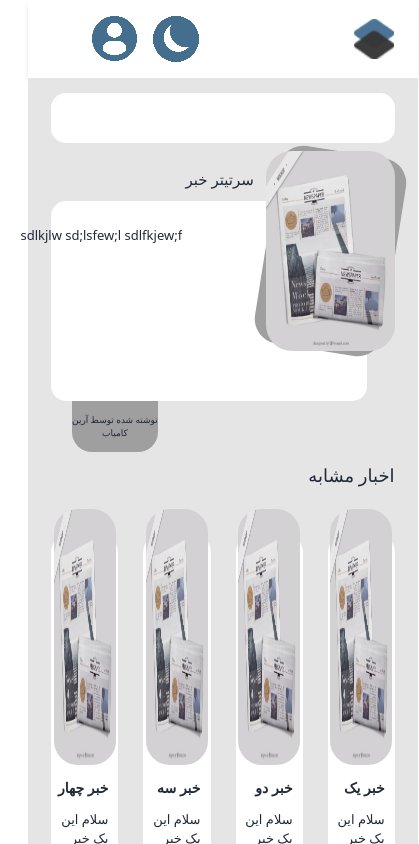
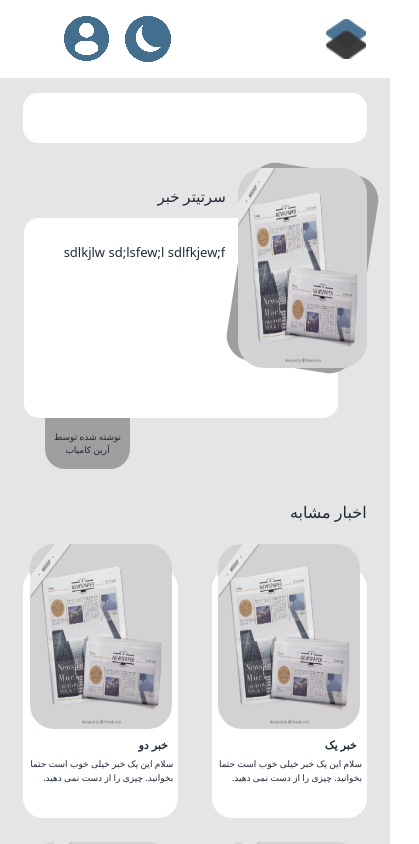
Before and after one commit to academy-react-summer1403/future-programmers, a React (Vite) app: page /newsdetail in a window 390 px wide. Shown: the top 844 px of the page, 419 px wide, since content can reach past the window. Built offline with nearby package versions, Linux system fonts and the light colour scheme; a web font is replaced by a local one.

Commit message:
complete dark mood

```diff
--- a/src/screens/newsDetail/NewsCard.jsx
+++ b/src/screens/newsDetail/NewsCard.jsx
@@ -2,10 +2,10 @@ import React from 'react'
 
 const NewsCard = ({image,topic, explain}) => {
   return (
-    <div className=" relative w-[278px] md:max-lg:w-[30%] h-[360px] md:max-lg:h-[220px] bg-white rounded-[20px] dark:bg-slate-600">
-        <img src={image} className="w-[92%] h-64 md:max-lg:h-[42%] mx-auto relative bottom-6 rounded-3xl"></img>
-        <h1 className="text-[14px] mr-[10px] md:max-lg:text-[9px] font-bold relative bottom-3 md:max-lg:bottom-4 dark:text-white">{topic}</h1>
-        <p className="w-[94%] h-16 mr-[10px] overflow-hidden md:max-lg:h-16  md:max-lg:mx-auto text-[13px] md:max-lg:text-[8px] md:max-lg:relative md:max-lg:bottom-3 bottom-0 overflow-hidden dark:text-white">{explain}</p>
+    <div className=" relative w-[278px] h-[360px] max-lg:w-[30%] max-md:h-[250px] bg-white rounded-[20px] max-sm:w-[45%] dark:bg-slate-600">
+        <img src={image} className="w-[92%] h-64 max-lg:h-[74%] mx-auto relative bottom-6 rounded-3xl"></img>
+        <h1 className="text-[14px] mr-[10px] max-lg:text-[9px] max-md:text-[11px] max-md:bottom-4 font-bold relative bottom-3 md:max-lg:bottom-4 dark:text-white">{topic}</h1>
+        <p className="w-[94%] h-16 mr-[10px] overflow-hidden max-lg:h-[21%] max-lg:text-[9px] max-lg:mx-auto text-[13px] max-lg:relative max-lg:bottom-3 bottom-0 overflow-hidden dark:text-white">{explain}</p>
     </div>
   )
 }
--- a/src/screens/newsDetail/NewsDetail.jsx
+++ b/src/screens/newsDetail/NewsDetail.jsx
@@ -16,21 +16,21 @@ function NewsDetail() {
             <div className='w-[100%] h-[50px] rounded-[15px] bg-white dark:bg-slate-600 dark:text-white'></div>
         </div>
 
-        <div className='w-[88%] mx-auto mt-[70px] pb-[30px] max-lg:mt-[50px] max-md:pb-[10px] max-md:mt-[40px] max-sm:mt-[25px]'>
+        <div className='w-[88%] mx-auto mt-[70px] pb-[30px] max-lg:mt-[50px] max-md:pb-[10px] max-md:mt-[40px] max-sm:mt-[25px] border border-transparent'>
             <h1 className='mt-[16px] mr-[36%] pb-[5px] text-[20px] max-md:text-[15px] max-lg:mr-[42%] max-sm:text-[15px] max-sm:mr-[41%]'>سرتیتر خبر</h1>
             <div className='w-[92%] h-[400px] relative rounded-[15px] mr-[8%] mt-[15px] bg-white dark:bg-slate-600 max-lg:h-[380px] max-md:h-[250px] max-sm:h-[200px] max-sm:mt-[5px]'>
                 <div className='w-[36%] h-[410px] bg-[#9F9F9F] relative left-[9%] bottom-[16%] rounded-[25px] rotate-[9deg] max-lg:h-[390px] max-lg:w-[41%] max-md:h-[267px] max-md:bottom-[24%] max-sm:h-[200px] max-sm:bottom-[25%]'>
                     <img src='public/newspaper.png' className='w-[100%] h-[100%] rounded-[26px] rotate-[-9deg]'></img>
                 </div>
-                <p className='w-[64%] h-[320px] overflow-hidden absolute right-[340px] top-[25px] text-[17px] dark:text-white max-lg:right-[305px] max-lg:w-[58%] max-md:right-[229px] max-sm:right-[185px] max-sm:h-[150px] max-sm:text-[13px]'> sdlkjlw sd;lsfew;l sdlfkjew;f</p>
+                <p className='w-[64%] h-[320px] overflow-hidden absolute right-[30.5%] top-[25px] text-[17px] dark:text-white max-lg:right-[37%] max-lg:w-[58%] max-md:right-[37%] max-md:h-[197px] max-md:text-[15px] max-sm:right-[36%] max-sm:h-[150px] max-sm:text-[13px]'> sdlkjlw sd;lsfew;l sdlfkjew;f</p>
             </div>
-            <div className='w-[17%] relative text-[13px] py-5 right-[79%] rounded-b-[20px] text-center bg-[#9F9F9F] max-lg:text-[11px] max-lg:w-[19%] max-lg:right-[76%] max-lg:py-4 max-md:text-[10px] max-md:py-3 max-md:w-[24%] max-md:right-[71%] max-sm:text-[9px] max-sm:w-[25%] max-sm:right-[69%]'> نوشته شده توسط آرین کامیاب</div>
+            <div className='w-[17%] relative text-[80%] py-5 right-[79%] rounded-b-[20px] text-center bg-[#9F9F9F] max-lg:text-[11px] max-lg:w-[19%] max-lg:right-[76%] max-lg:py-4 max-md:text-[10px] max-md:py-3 max-md:w-[24%] max-md:right-[71%] max-sm:text-[9px] max-sm:w-[25%] max-sm:right-[69%]'> نوشته شده توسط آرین کامیاب</div>
 
         </div>
 
-        <div className='w-[88%] mx-auto pb-[30px]'>
-            <h1 className='text-[18px]'>اخبار مشابه</h1>
-            <div className='w-[100%] mt-6 pt-5 h-fit flex flex-row justify-start gap-[25px] gap-y-12 md:max-lg:gap-y-10 sm:max-md:w-full sm:max-md:gap-y-11'>
+        <div className='w-[88%] mx-auto pb-[30px] max-md:mt-[20px]'>
+            <h1 className='text-[18px] max-lg:text-[16px]'>اخبار مشابه</h1>
+            <div className='w-[100%] mt-6 pt-5 h-fit flex flex-row justify-start gap-[25px] gap-y-12 md:max-lg:gap-y-10 sm:max-md:w-full sm:max-md:gap-y-11 max-md:flex-wrap max-sm:flex-wrap max-sm:justify-between'>
             {News.map((item, index)=>{
                 return(
                     <NewsCard
```
